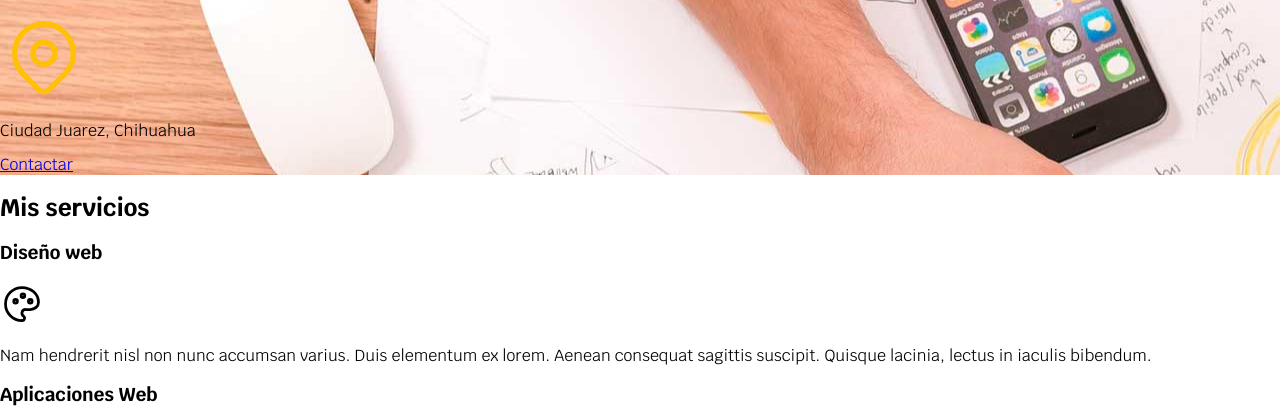
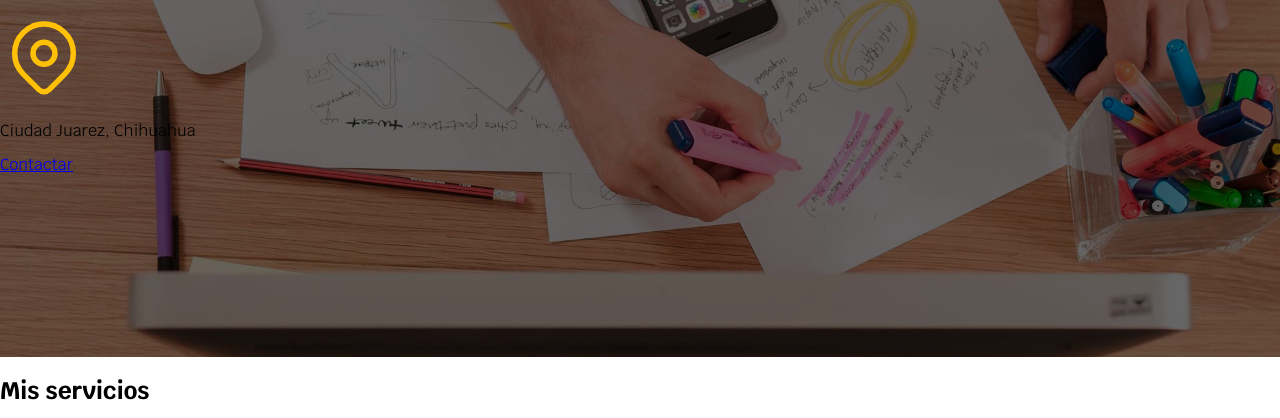
Before and after one commit to FreuryGC/desarrolloweb, a plain HTML site: page index.html in a window 1280 px wide. Shown: the part 231-649 px from the top of the page. Drawn offline with Linux system fonts and the light colour scheme.

Commit message:
dandole estilo a la imagen de fondo

```diff
--- a/css/style.css
+++ b/css/style.css
@@ -8,7 +8,12 @@
 
 html{
     font-size: 62.5%;
+    box-sizing: border-box;
 }
+
+*, *:before, *:after {
+    box-sizing: inherit;
+  }
 
 body{
     font-size: 16px;/* 1 rem = 10px */
@@ -66,5 +71,15 @@ h1.titulo span{
 
 .hero{
     background-image: url(../img/hero.jpg);
+    background-repeat: no-repeat;
+    background-size: cover;
+    height: 450px;
+    position: relative;
+}
 
+.contenido-hero{
+    position: absolute;
+    background-color: rgba(0,0,0,.6);
+    width: 100%;
+    height: 100%;
 }
```
